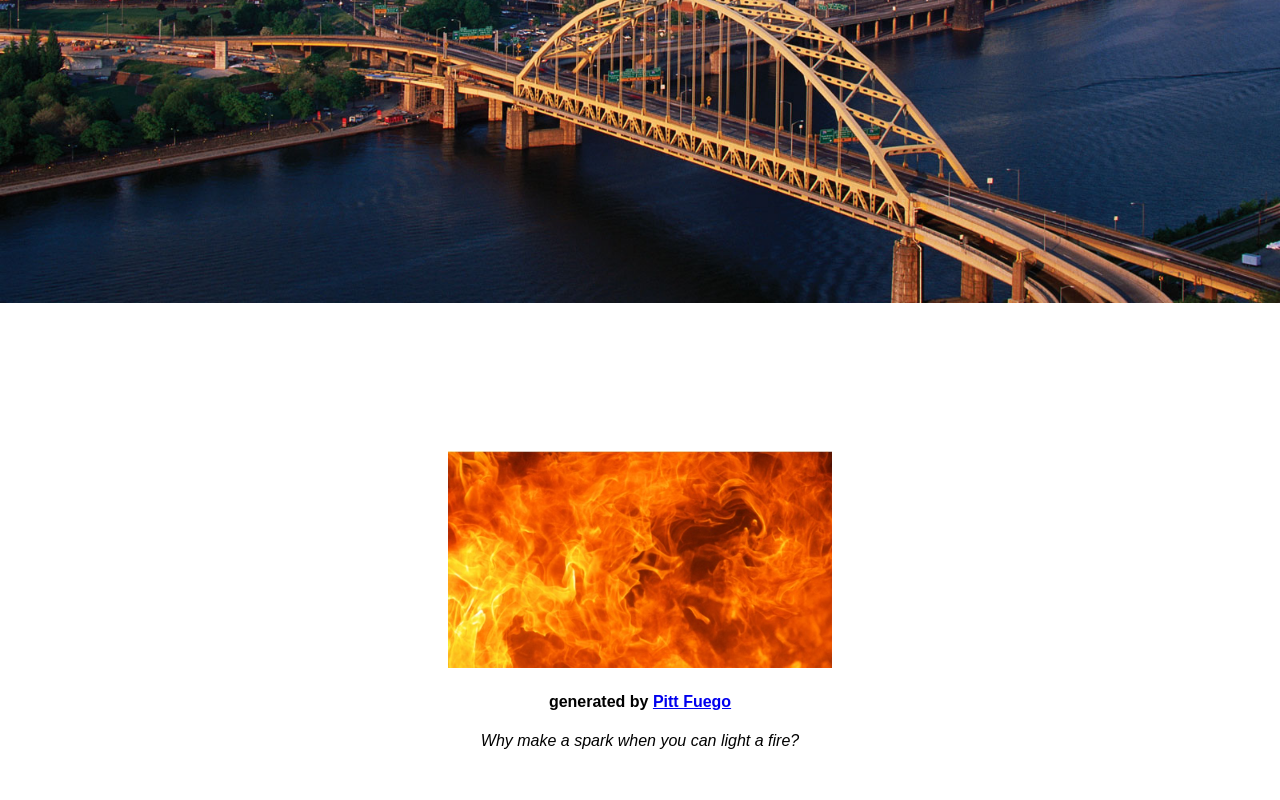
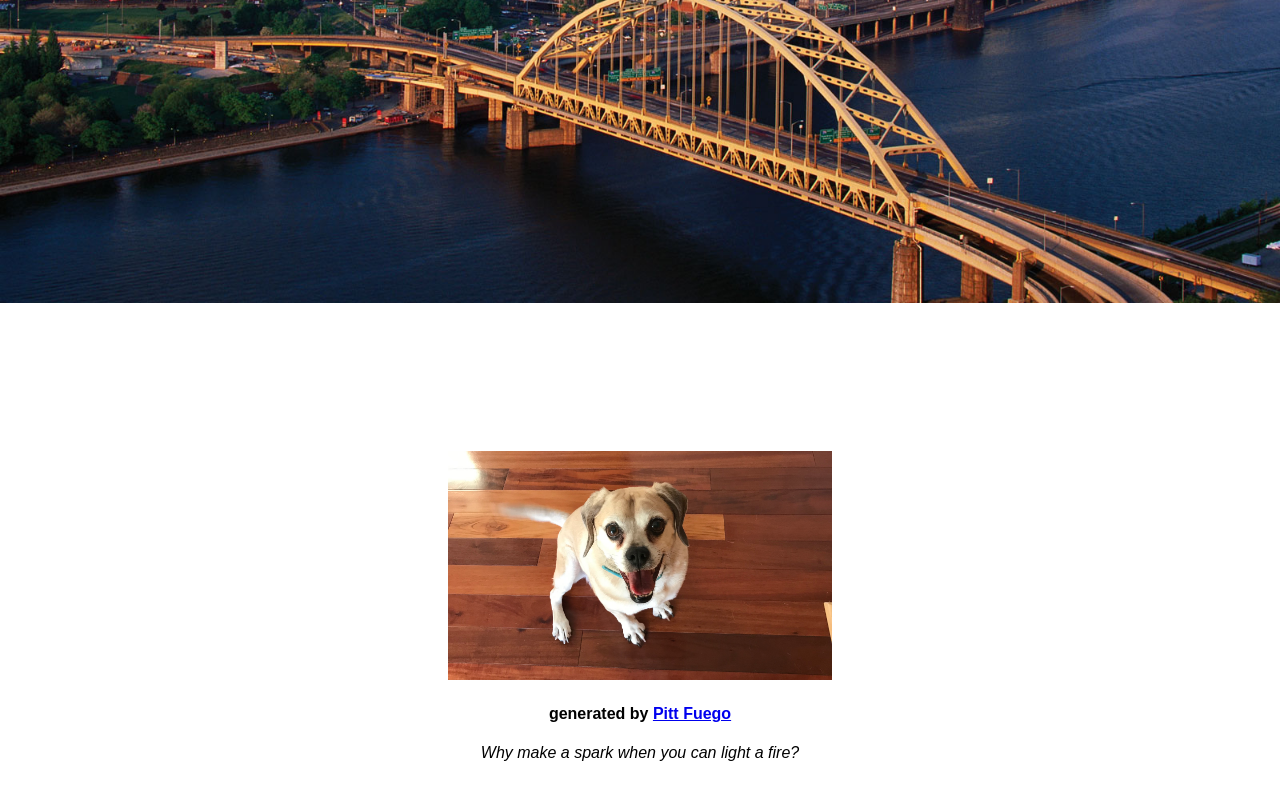
Before and after one commit to omm11/Introduction, a plain HTML site: page index.html in a window 1280 px wide. Shown: the part 6311-7111 px from the top of the page. Drawn offline with Linux system fonts and the light colour scheme.

Commit message:
Add files via upload

```diff
--- a/index.html
+++ b/index.html
@@ -91,7 +91,7 @@
 <br>
 
 <div style="text-align: center">
-    <img src="fuego.jpg" alt="Pitt Fuego Flame" style="max-width:30%;">
+    <img src="mitz2.JPG" alt="This is a picture of my dog, Mitzi" style="max-width:30%;">
      <h4>generated by <a href="https://pitt-fuego.github.io/Pitt-Fuego-Coding-Tools/">Pitt Fuego</a></h4>
     <p><em>Why make a spark when you can light a fire?</em></p>
     </div>
```
